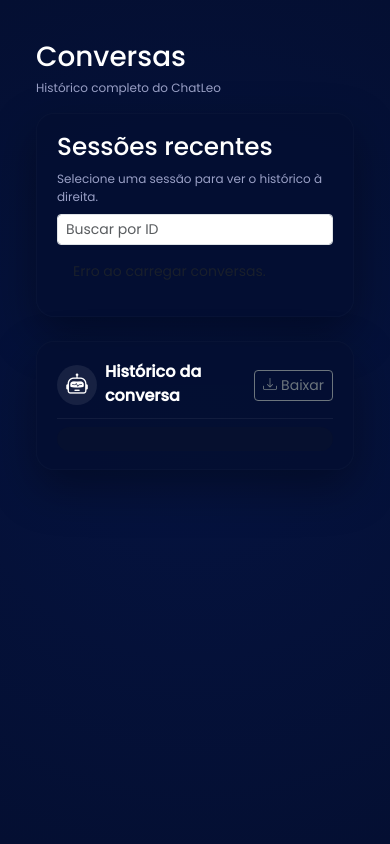
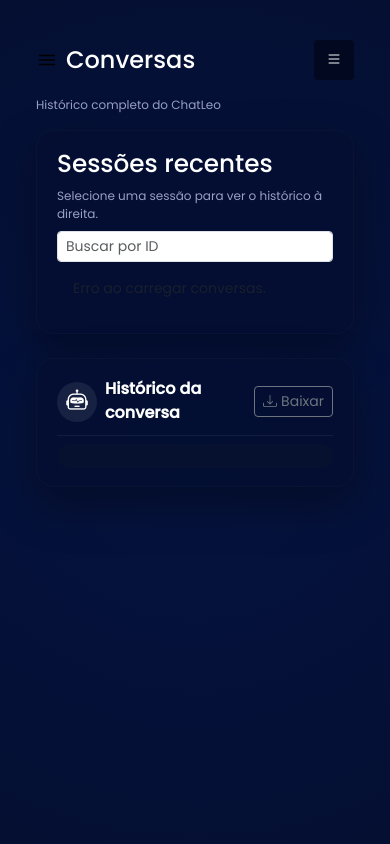
Before and after one commit to moaaskt/ChatJovemProgramador-staging, a Flask app: template templates/admin/conversations.html in a window 390 px wide; the page is wider, and only the part inside the window is pictured. Run offline with Flask 3, Linux system fonts and the light colour scheme; the template is opened without the code that fills it, so the values that code supplies are empty; some libraries are stand-ins or nearby versions.

Commit message:
feat(admin): add collapsible sidebar with toggle button and animation
Add collapsible sidebar functionality with a toggle button across admin pages
Persist sidebar state in localStorage
Add smooth animation effects for toggle button
Update CSS for responsive sidebar behavior

```diff
--- a/static/css/admin.css
+++ b/static/css/admin.css
@@ -370,6 +370,19 @@
   opacity: 1;
 }
 
+@media screen and (min-width: 920px) {
+  .admin-body.sidebar-collapsed .app-left {
+    flex-basis: 0;
+    width: 0;
+    padding: 0;
+    border: 0;
+    overflow: hidden;
+  }
+  .admin-body.sidebar-collapsed .app-main {
+    flex: 1;
+  }
+}
+
 .app-logo {
   display: flex;
   align-items: center;
@@ -936,6 +949,34 @@
   border-radius: 4px;
 }
 
+/* === Sidebar Toggle Ripple (Icon-only) === */
+.sidebar-toggle-button{
+  position:relative;display:inline-flex;align-items:center;justify-content:center;
+  background:transparent;border:none;padding:0;margin:0;cursor:pointer;
+  --icon-size:22px;
+}
+.sidebar-toggle-button .btn-icon{
+  width:var(--icon-size);height:var(--icon-size);transition:.35s cubic-bezier(.2,.9,.2,1);
+}
+.sidebar-toggle-button .rings{
+  position:absolute;left:50%;top:50%;transform:translate(-50%,-50%);
+  width:var(--icon-size);height:var(--icon-size);pointer-events:none;
+}
+.sidebar-toggle-button .ring{
+  position:absolute;left:50%;top:50%;width:100%;height:100%;
+  transform:translate(-50%,-50%) scale(.2);border-radius:50%;
+  border:1px solid rgba(255,255,255,.12);opacity:0;
+}
+.sidebar-toggle-button.animating .r1{animation:ring 1s cubic-bezier(.65,0,.34,1) forwards;}
+.sidebar-toggle-button.animating .r2{animation:ring 1s cubic-bezier(.65,0,.34,1) .12s forwards;}
+.sidebar-toggle-button.animating .r3{animation:ring 1s cubic-bezier(.65,0,.34,1) .24s forwards;}
+@keyframes ring{
+  0%{transform:translate(-50%,-50%) scale(.18);opacity:.9;}
+  40%{opacity:.6;}
+  100%{transform:translate(-50%,-50%) scale(1.9);opacity:0;}
+}
+.sidebar-toggle-button.active .btn-icon{transform:rotate(180deg) scale(.98);}
+
 .close-menu {
   position: absolute;
   top: 16px;
--- a/templates/admin/base.html
+++ b/templates/admin/base.html
@@ -93,6 +93,8 @@
         document.querySelector('.app-left').classList.remove('show');
     });
 
+
+
     // Sidebar active state with smooth indicator/glow
     (function() {
       const links = Array.from(document.querySelectorAll('.nav-list-link'));
@@ -127,6 +129,26 @@
     })();
 </script>
 
+<script>
+(function(){
+  const KEY='adminSidebarCollapsed';
+  const btn=document.getElementById('sidebarToggle');
+  const body=document.body;
+  try{if(localStorage.getItem(KEY)==='true'){body.classList.add('sidebar-collapsed');btn.classList.add('active');}}catch(e){}
+  if(!btn)return;
+  let t=null;
+  btn.addEventListener('click',e=>{
+    e.preventDefault();
+    btn.classList.remove('animating'); void btn.offsetWidth;
+    btn.classList.add('animating');
+    const c=body.classList.toggle('sidebar-collapsed');
+    btn.classList.toggle('active',c);
+    try{localStorage.setItem(KEY,c);}catch(e){}
+    clearTimeout(t);t=setTimeout(()=>btn.classList.remove('animating'),1300);
+  });
+})();
+</script>
+
 <!-- Script global para aplicar tema do localStorage em todas as páginas admin -->
 <script>
   (function () {
--- a/templates/admin/conversations.html
+++ b/templates/admin/conversations.html
@@ -2,7 +2,18 @@
 {% block content %}
 
 <div class="container-fluid conversations-page mt-3">
-  <h1 class="page-title">Conversas</h1>
+  <div class="main-header-line">
+    <div class="d-flex align-items-center gap-2">
+      <button id="sidebarToggle" class="sidebar-toggle-button">
+        <svg class="btn-icon" viewBox="0 0 24 24"><path d="M4 7h16M4 12h16M4 17h16" stroke="currentColor" stroke-width="1.6" stroke-linecap="round"/></svg>
+        <span class="rings"><span class="ring r1"></span><span class="ring r2"></span><span class="ring r3"></span></span>
+      </button>
+      <h1 class="page-title mb-0">Conversas</h1>
+    </div>
+    <div class="action-buttons">
+      <button class="menu-button"><i class="bi bi-list"></i></button>
+    </div>
+  </div>
   <p class="conversations-subtitle">Histórico completo do ChatLeo</p>
 
   <div class="conversations-shell">
```
Also changed, not shown: templates/admin/dashboard.html (+7 -1 lines), templates/admin/settings.html (+7 -1 lines).
